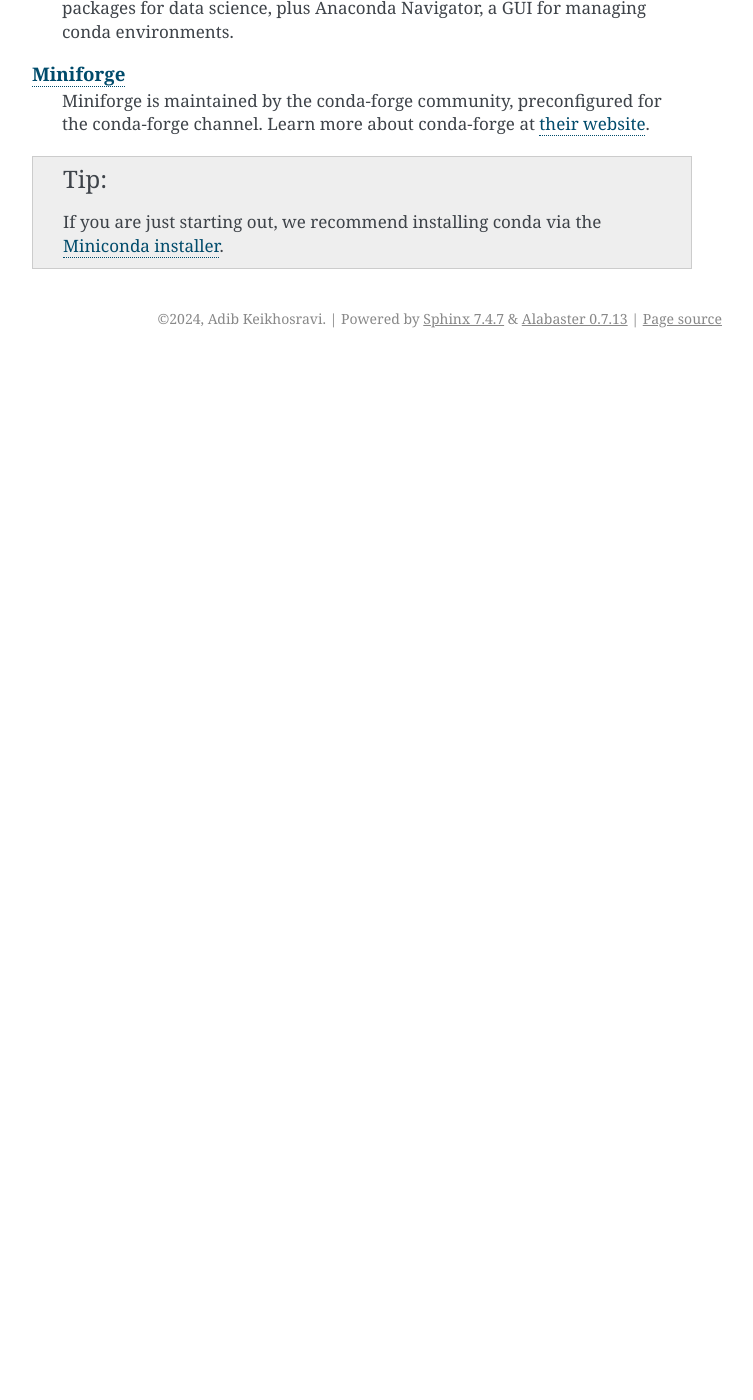
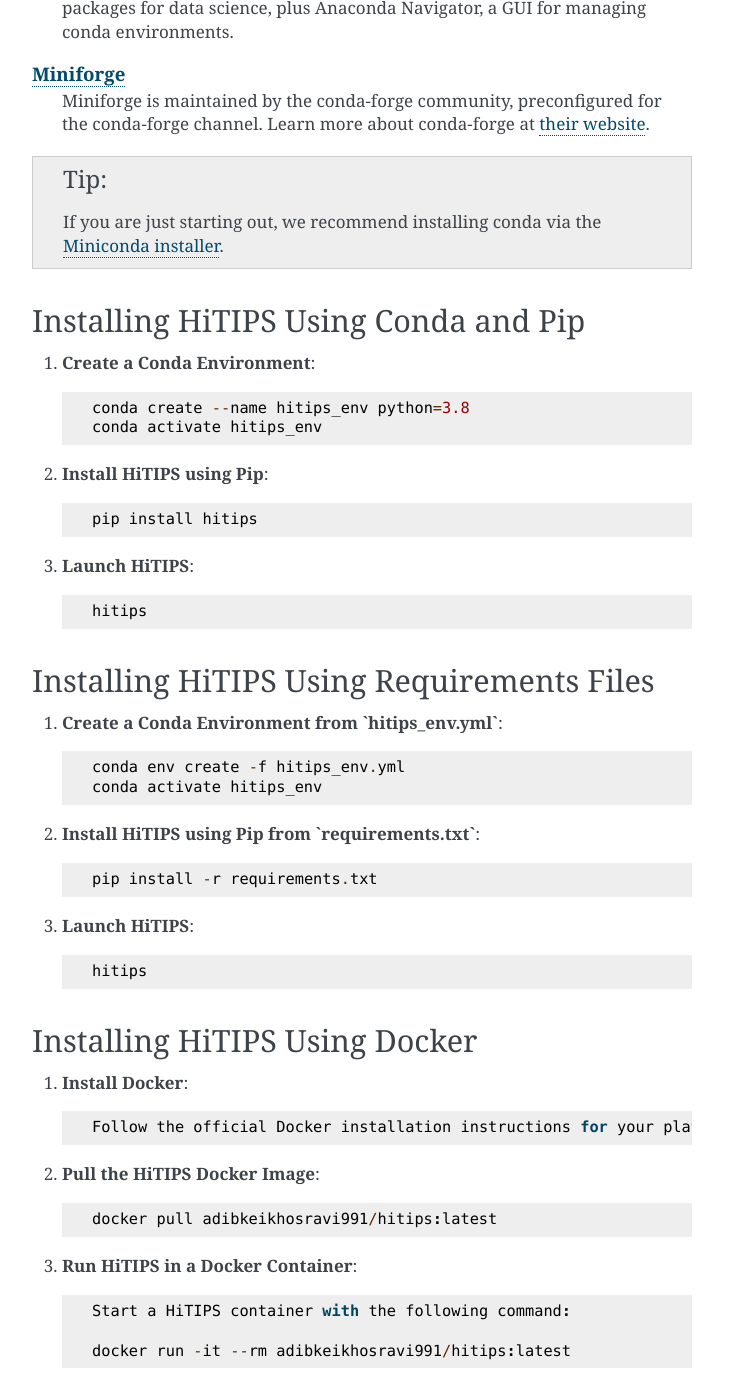
Before and after one commit to CBIIT/HiTIPS, a Sphinx documentation site: the page built from docs/installation.rst, in a window 1280 px wide and 1400 px high, scrolled down 846 px. Shown: the whole window, without its empty margins (388-1141 px from the left). Built offline with Sphinx 7.4.7, drawn with Linux system fonts in a browser that asks for light colours; before the commit the page ends 1204 px from its top, so only the background shows below that; some of the changed text lies outside the part shown.

Commit message:
Update installation.rst

```diff
--- a/docs/installation.rst
+++ b/docs/installation.rst
@@ -47,3 +47,55 @@
 
     If you are just starting out, we recommend installing conda via the
     `Miniconda installer <https://docs.anaconda.com/free/miniconda/>`__.
+
+Installing HiTIPS Using Conda and Pip
+-------------------------------------
+
+1. **Create a Conda Environment**::
+
+    conda create --name hitips_env python=3.8
+    conda activate hitips_env
+
+2. **Install HiTIPS using Pip**::
+
+    pip install hitips
+
+3. **Launch HiTIPS**::
+
+    hitips
+
+
+
+Installing HiTIPS Using Requirements Files
+------------------------------------------
+
+1. **Create a Conda Environment from `hitips_env.yml`**::
+
+    conda env create -f hitips_env.yml
+    conda activate hitips_env
+
+2. **Install HiTIPS using Pip from `requirements.txt`**::
+
+    pip install -r requirements.txt
+
+3. **Launch HiTIPS**::
+
+    hitips
+
+
+Installing HiTIPS Using Docker
+------------------------------
+
+1. **Install Docker**::
+
+    Follow the official Docker installation instructions for your platform: https://docs.docker.com/get-docker/
+
+2. **Pull the HiTIPS Docker Image**::
+
+    docker pull adibkeikhosravi991/hitips:latest
+
+3. **Run HiTIPS in a Docker Container**::
+
+    Start a HiTIPS container with the following command:
+
+    docker run -it --rm adibkeikhosravi991/hitips:latest
```
